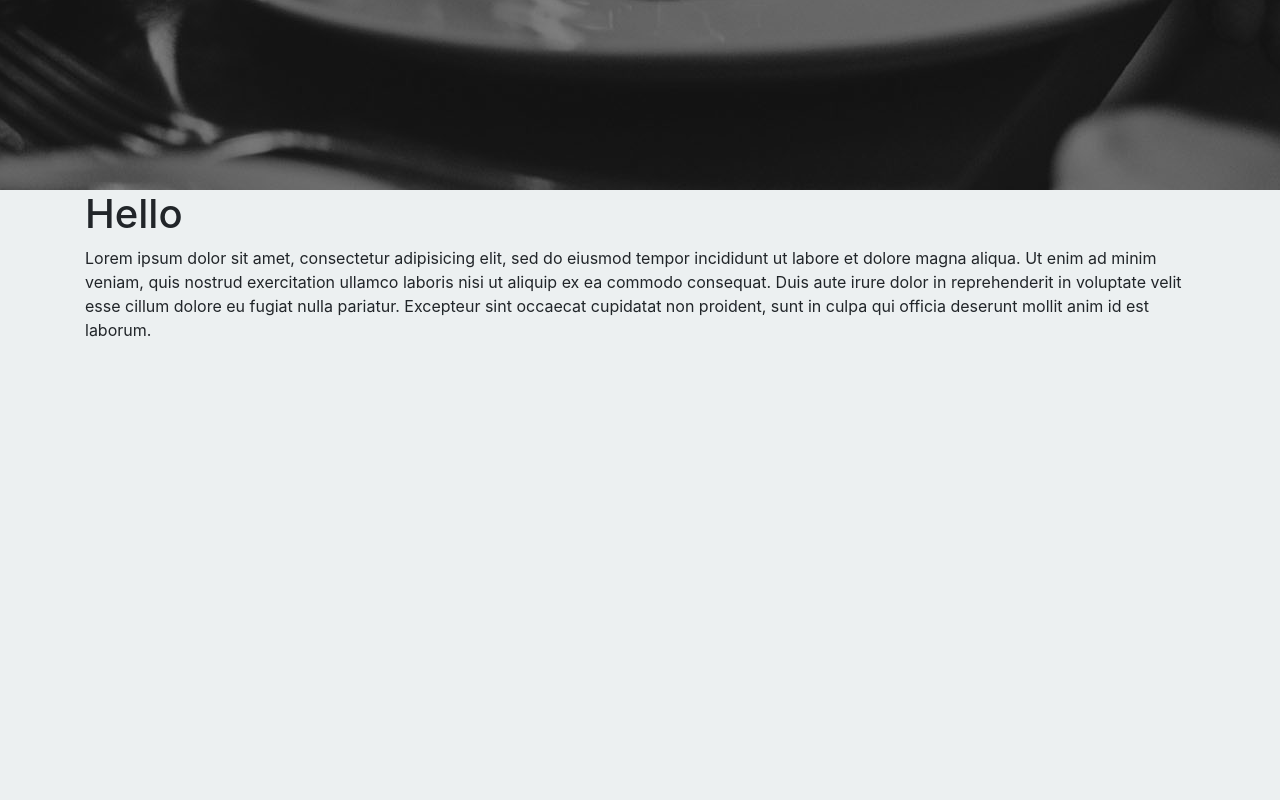
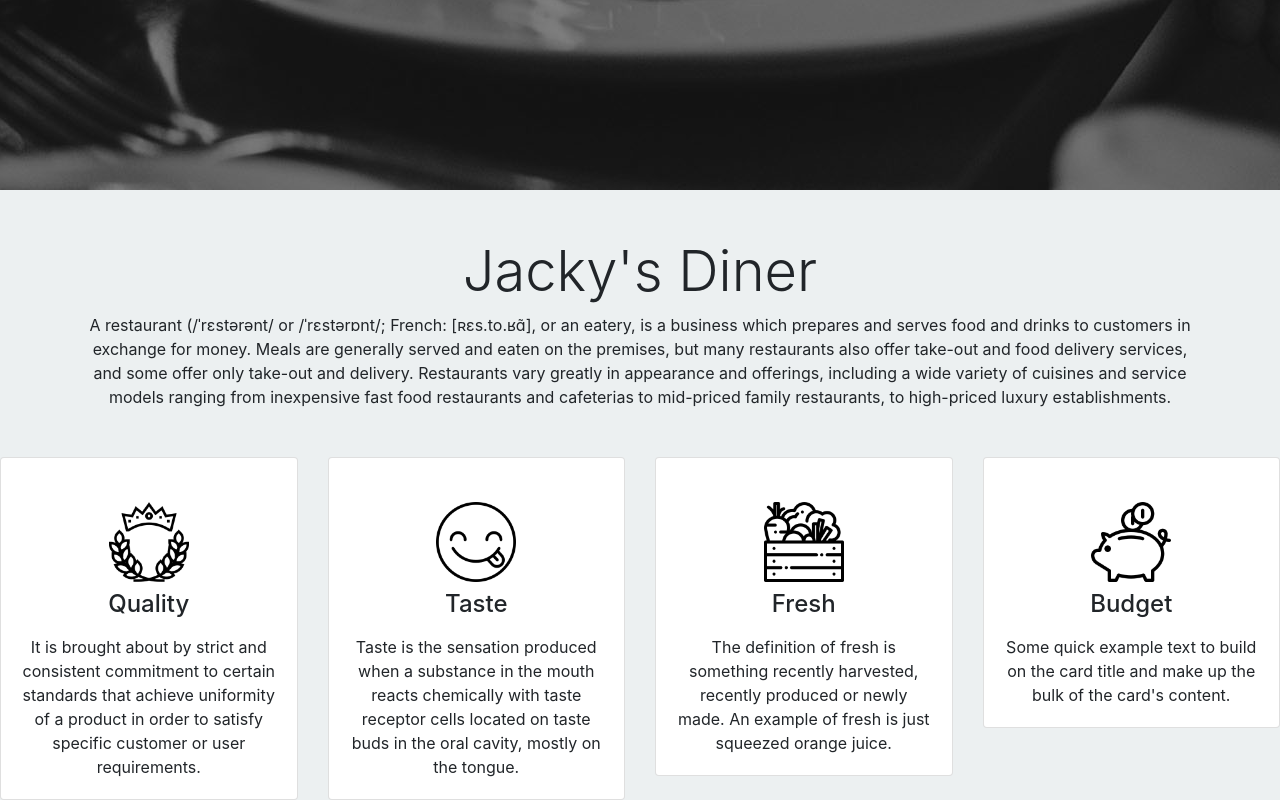
Before and after one commit to AlexDenver/wp-project, a plain HTML site: page index.html in a window 1280 px wide. Shown: the part 626-1426 px from the top of the page. Before the commit the page ends 984 px from the top, so only its background shows below. Drawn offline with Linux system fonts and the light colour scheme.

Commit message:
Added Navigation, About, USP

```diff
--- a/css/style.css
+++ b/css/style.css
@@ -17,7 +17,7 @@ body{
 }
 .hero h1{
   font-family: serif !important;
-  text-transform: lowercase;
+  /*text-transform: lowercase;*/
 }
 .order, .reserve {
     background: none;
@@ -30,3 +30,9 @@ body{
   transition: 0.5s ease;
   color: #3a3636;
 }
+.intro{
+  background: #ecf0f1;
+}
+.featured{
+  /*background: #343a40;*/
+}
--- a/index.html
+++ b/index.html
@@ -10,16 +10,39 @@
   </head>
   <body>
     <!-- Image and text -->
-    <nav class="navbar navbar-dark bg-dark">
-      <a class="navbar-brand" href="#">
+    <nav class="navbar navbar-dark bg-dark navbar navbar-expand-lg ">
+      <a class="navbar-brand " href="#">
         <img src="./img/logo.png" width="30" height="30" class="d-inline-block align-top" alt="">
         JACKS
       </a>
+      <button class="navbar-toggler" type="button" data-toggle="collapse" data-target="#navbarNav" aria-controls="navbarNav" aria-expanded="false" aria-label="Toggle navigation">
+        <span class="navbar-toggler-icon"></span>
+      </button>
+      <div class="collapse navbar-collapse s" id="navbarNav">
+        <ul class="navbar-nav ml-auto navbar-right text-center">
+          <li class="nav-item active ">
+            <a class="nav-link" href="#">Home <span class="sr-only">(current)</span></a>
+          </li>
+          <li class="nav-item">
+            <a class="nav-link" href="#">About Us</a>
+          </li>
+
+          <li class="nav-item">
+            <a class="nav-link" href="#">Menu</a>
+          </li>
+          <li class="nav-item">
+            <a class="nav-link" href="#">Order</a>
+          </li>
+          <li class="nav-item">
+            <a class="nav-link" href="#">Contact</a>
+          </li>
+        </ul>
+      </div>
     </nav>
     <div class="hero  ">
       <div class="bg center flex text-center justify-content-center">
         <div class="">
-          <h1 class="text-white display-3">Come have a glorious meal today!</h1>
+          <h1 class="text-white display-3 mb-5">Come have a glorious meal Today!</h1>
           <div class="">
             <button type="button" class="order btn btn-lg " name="button">Order</button>
             <button type="button" class="reserve btn btn-lg " name="button">Reserve Table</button>
@@ -27,10 +50,51 @@
         </div>
       </div>
     </div>
-    <div class="container">
-
-      <h1>Hello</h1>
-      <p>Lorem ipsum dolor sit amet, consectetur adipisicing elit, sed do eiusmod tempor incididunt ut labore et dolore magna aliqua. Ut enim ad minim veniam, quis nostrud exercitation ullamco laboris nisi ut aliquip ex ea commodo consequat. Duis aute irure dolor in reprehenderit in voluptate velit esse cillum dolore eu fugiat nulla pariatur. Excepteur sint occaecat cupidatat non proident, sunt in culpa qui officia deserunt mollit anim id est laborum.</p>
+    <div class="intro text-center">
+      <div class="container mt-5 mb-5">
+        <h1 class="display-4">Jacky's Diner</h1>
+        <p>A restaurant (/ˈrɛstərənt/ or /ˈrɛstərɒnt/; French: [ʀɛs.to.ʁɑ̃], or an eatery, is a business which prepares and serves food and drinks to customers in exchange for money. Meals are generally served and eaten on the premises, but many restaurants also offer take-out and food delivery services, and some offer only take-out and delivery. Restaurants vary greatly in appearance and offerings, including a wide variety of cuisines and service models ranging from inexpensive fast food restaurants and cafeterias to mid-priced family restaurants, to high-priced luxury establishments.</p>
+      </div>
+    </div>
+    <div class="featured">
+      <div class="row text-center">
+        <div class="col-12 col-md-6 col-lg-3">
+          <div class="card ">
+            <div class="card-body">
+              <h6 class="card-subtitle mb-2 text-muted mt-4"><img src="./img/quality.png" height="80" alt=""></h6>
+              <h4 class="card-title mb-3">Quality</h4>
+              <p class="card-text">It is brought about by strict and consistent commitment to certain standards that achieve uniformity of a product in order to satisfy specific customer or user requirements.</p>
+            </div>
+          </div>
+        </div>
+        <div class="col-12 col-md-6 col-lg-3">
+          <div class="card ">
+            <div class="card-body">
+              <h6 class="card-subtitle mb-2 text-muted mt-4"><img src="./img/yum.png" height="80" alt=""></h6>
+              <h4 class="card-title mb-3">Taste</h4>
+              <p class="card-text">Taste is the sensation produced when a substance in the mouth reacts chemically with taste receptor cells located on taste buds in the oral cavity, mostly on the tongue. </p>
+            </div>
+          </div>
+        </div>
+        <div class="col-12 col-md-6 col-lg-3">
+          <div class="card ">
+            <div class="card-body">
+              <h6 class="card-subtitle mb-2 text-muted mt-4"><img src="./img/fresh.png" height="80" alt=""></h6>
+              <h4 class="card-title mb-3">Fresh</h4>
+              <p class="card-text">The definition of fresh is something recently harvested, recently produced or newly made. An example of fresh is just squeezed orange juice.</p>
+            </div>
+          </div>
+        </div>
+        <div class="col-12 col-md-6 col-lg-3">
+          <div class="card ">
+            <div class="card-body">
+              <h6 class="card-subtitle mb-2 text-muted mt-4"><img src="./img/budget.png" height="80" alt=""></h6>
+              <h4 class="card-title mb-3">Budget</h4>
+              <p class="card-text">Some quick example text to build on the card title and make up the bulk of the card's content.</p>
+            </div>
+          </div>
+        </div>
+      </div>
     </div>
     <script src="./js/jquery.min.js" charset="utf-8"></script>
     <script src="./js/popper.js" charset="utf-8"></script>
```
Also changed, not shown: img/budget.png (added), img/fresh.png (added), img/quality.png (added), img/stars.png (added), img/yum.png (added).
